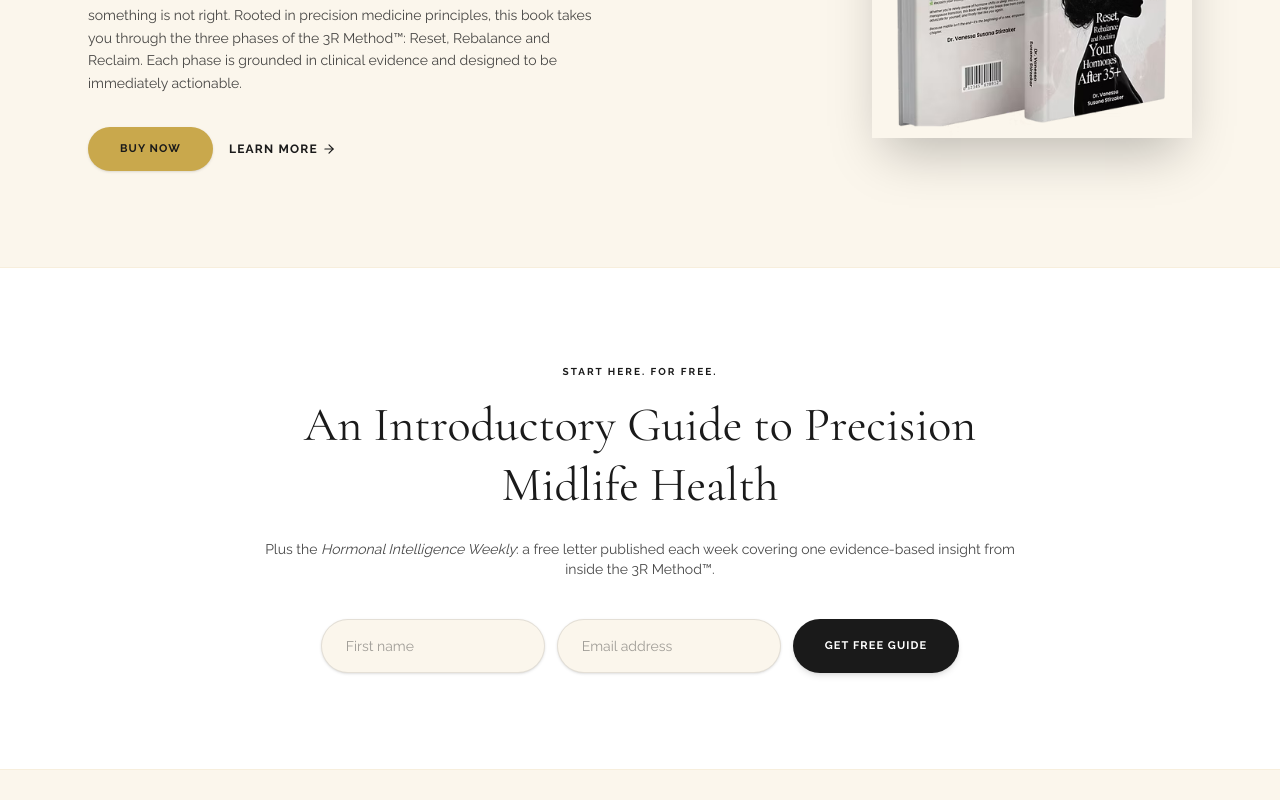
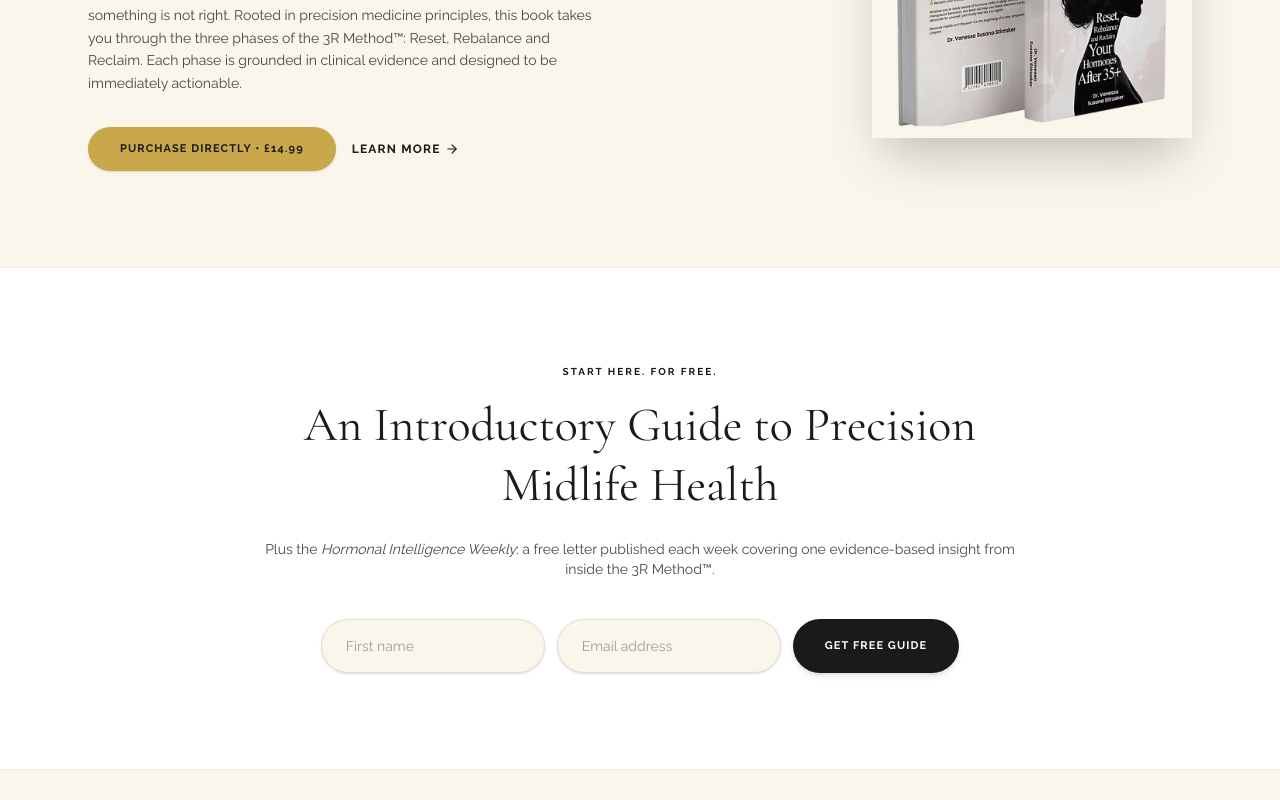
Before and after one commit to waruikiondo/mamichie-web, a Next.js app: page / in a window 1280 px wide. Shown: the part 3640-4440 px from the top of the page. Built offline with nearby package versions, Linux system fonts and the light colour scheme.

Commit message:
stripe on how page

```diff
--- a/app/page.tsx
+++ b/app/page.tsx
@@ -51,6 +51,7 @@ export default function HomePage() {
   const [emailInput, setEmailInput] = useState("");
   const [firstNameInput, setFirstNameInput] = useState("");
   const [isSubmitted, setIsSubmitted] = useState(false);
+  const [isProcessingPurchase, setIsProcessingPurchase] = useState(false);
 
   const handleSubscribe = (e: React.FormEvent) => {
     e.preventDefault();
@@ -59,6 +60,12 @@ export default function HomePage() {
       setEmailInput("");
       setFirstNameInput("");
     }
+  };
+
+  const handlePurchase = () => {
+    setIsProcessingPurchase(true);
+    // This instantly redirects the user to your Stripe Test checkout
+    window.location.href = "https://buy.stripe.com/test_fZu4gB9cA78P4Ph4KT2oE00";
   };
 
   return (
@@ -281,13 +288,14 @@ export default function HomePage() {
             <p className="font-body text-sm text-brand-black/80 leading-relaxed mb-8">
               Written for the woman who has been told her results are normal but knows something is not right. Rooted in precision medicine principles, this book takes you through the three phases of the 3R Method™: Reset, Rebalance and Reclaim. Each phase is grounded in clinical evidence and designed to be immediately actionable.
             </p>
-            <div className="flex items-center gap-4">
-              <a
-                href="#"
-                className="bg-brand-gold text-brand-black px-8 py-3.5 rounded-full text-[11px] font-bold tracking-widest uppercase hover:bg-brand-black hover:text-brand-tint transition-all shadow-sm"
+            <div className="flex flex-wrap items-center gap-4">
+              <button
+                onClick={handlePurchase}
+                disabled={isProcessingPurchase}
+                className="bg-brand-gold text-brand-black px-8 py-3.5 rounded-full text-[11px] font-bold tracking-widest uppercase hover:bg-brand-black hover:text-brand-tint transition-all shadow-sm disabled:opacity-70 disabled:cursor-not-allowed"
               >
-                Buy Now
-              </a>
+                {isProcessingPurchase ? "Connecting..." : "Purchase Directly • £14.99"}
+              </button>
               <Link
                 href="/the-book"
                 className="text-brand-black hover:text-brand-gold text-xs font-bold uppercase tracking-widest transition-colors flex items-center gap-1"
@@ -362,7 +370,7 @@ export default function HomePage() {
         <div className="max-w-6xl mx-auto px-6 grid grid-cols-1 lg:grid-cols-2 gap-16 items-center">
           <div className="order-2 lg:order-1">
             <h2 className="font-display text-4xl sm:text-5xl text-brand-black mb-8">
-              About Dr. Stirzaker
+              About Dr Stirzaker
             </h2>
             <div className="prose prose-brand text-brand-black/80 text-sm leading-relaxed mb-8 text-justify">
               <p>
```
